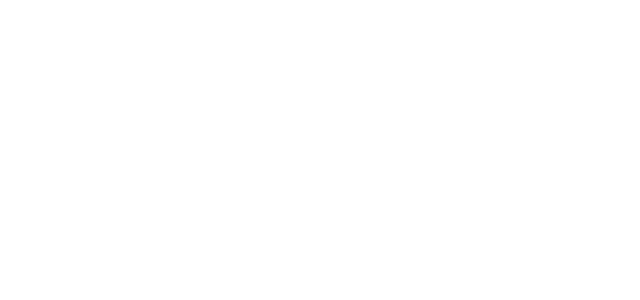
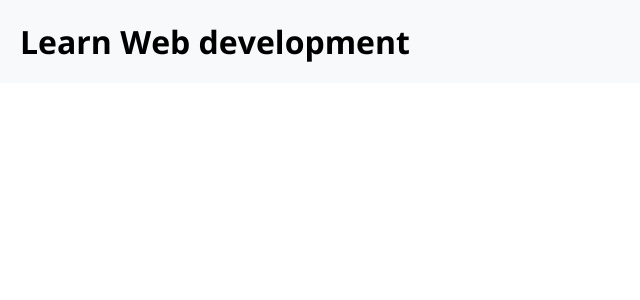
Before and after one commit to penso996/react-use-state, a React (Vite) app: page / in a window 1280 px wide. Shown: the top 300 px of the page, without its empty margins (0-640 px from the left). Built offline with nearby package versions, Linux system fonts and the light colour scheme; a web font is replaced by a local one.

Commit message:
added header

```diff
--- a/src/index.css
+++ b/src/index.css
@@ -8,3 +8,12 @@
     padding: 0;
     box-sizing: border-box;
 }
+
+/* HEADER (Header.jsx)*/
+header {
+    background-color: rgba(248, 249, 250, 255);
+}
+
+header h1 {
+    padding: 20px;
+}
--- a/src/page_components/Header.jsx
+++ b/src/page_components/Header.jsx
@@ -2,6 +2,7 @@
 export default function Header() {
     return (
         <header>
+            <h1>Learn Web development</h1>
         </header>
     );
 }
```
